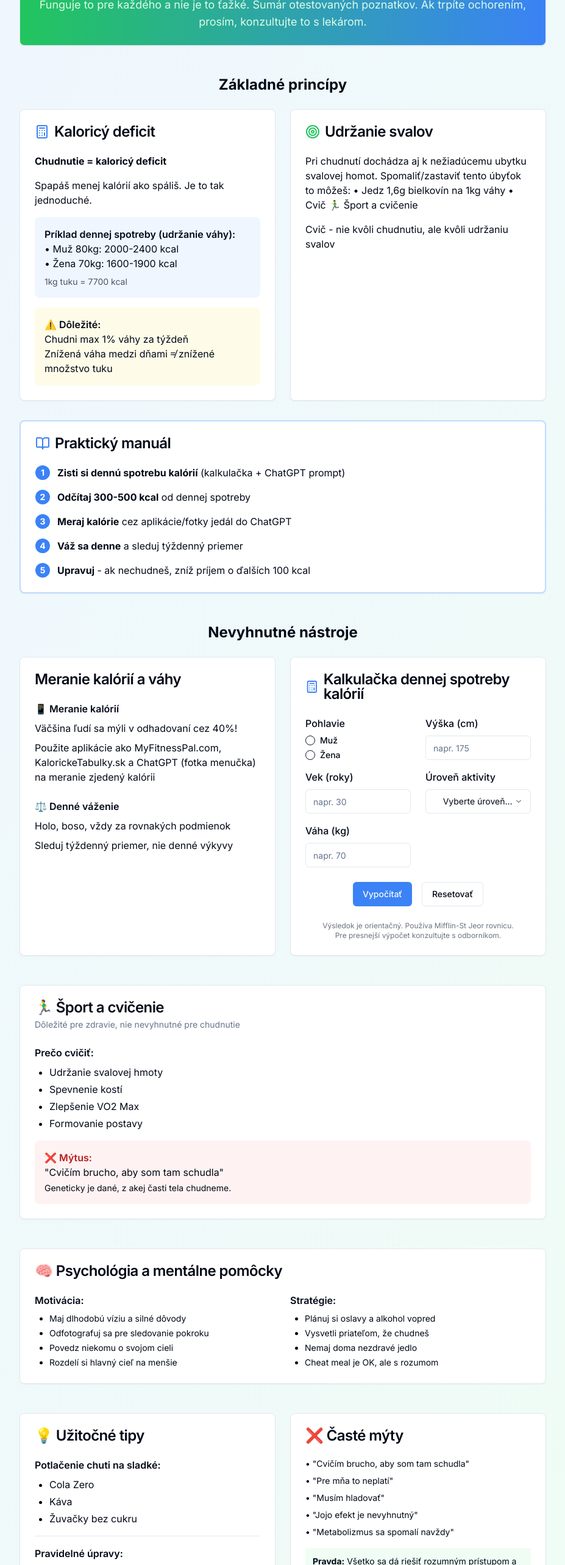
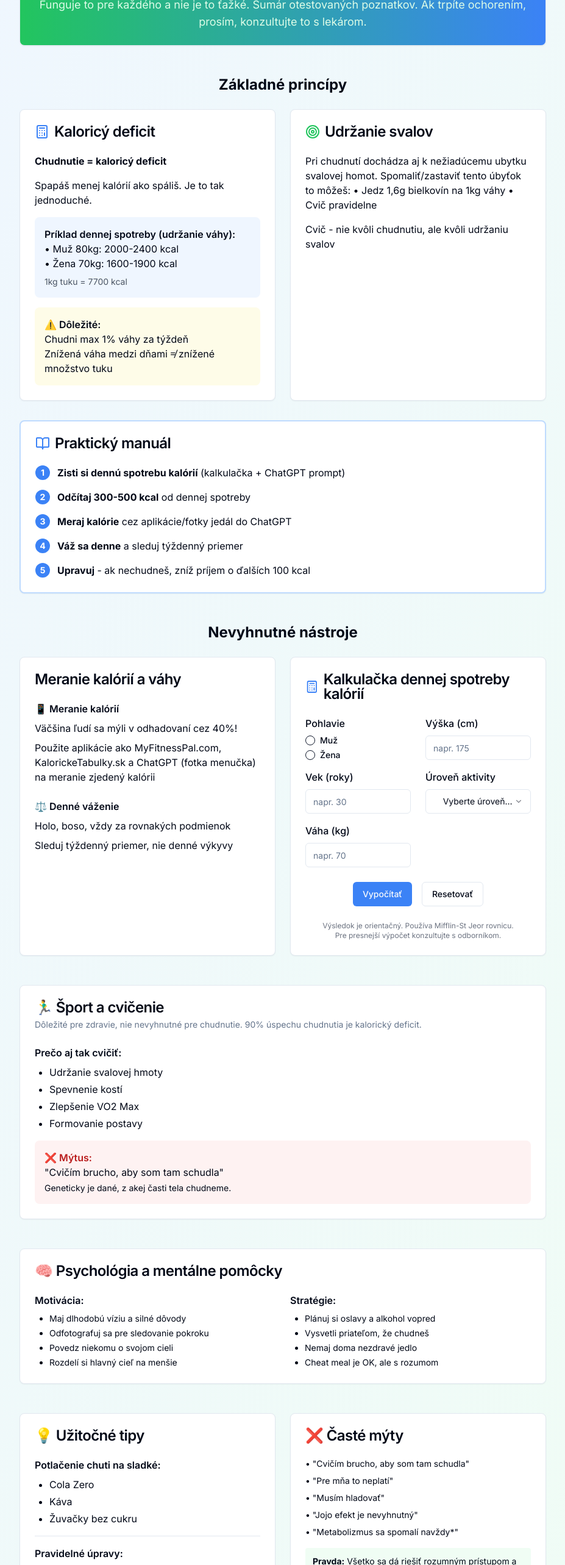
Before and after one commit to Luxqs/slimzyo, a React (Vite) app: page / in a window 1280 px wide. Shown: the part 234-2800 px from the top of the page at 61% size, without its empty margins (176-1103 px from the left). Built offline with nearby package versions, Linux system fonts and the light colour scheme.

Commit message:
Visual edit in Lovable
Edited UI in Lovable

```diff
--- a/src/pages/Index.tsx
+++ b/src/pages/Index.tsx
@@ -69,13 +69,10 @@ Ak trpíte ochorením, prosím, konzultujte to s lekárom.</CardDescription>
                   Udržanie svalov
                 </CardTitle>
               </CardHeader>
-              <CardContent>
+              <CardContent className="rounded-lg">
                 <p className="mb-4">Pri chudnutí dochádza aj k nežiadúcemu ubytku svalovej homot. Spomaliť/zastaviť tento úbyťok to môžeš:
 • Jedz 1,6g bielkovín na 1kg váhy
-• Cvič
-
-
-🏃‍♂️ Šport a cvičenie</p>
+• Cvič pravidelne</p>
                 <p className="mb-4">Cvič - nie kvôli chudnutiu, ale kvôli udržaniu svalov</p>
               </CardContent>
             </Card>
@@ -154,11 +151,11 @@ Ak trpíte ochorením, prosím, konzultujte to s lekárom.</CardDescription>
           <Card>
             <CardHeader>
               <CardTitle>🏃‍♂️ Šport a cvičenie</CardTitle>
-              <CardDescription>Dôležité pre zdravie, nie nevyhnutné pre chudnutie</CardDescription>
+              <CardDescription>Dôležité pre zdravie, nie nevyhnutné pre chudnutie. 90% úspechu chudnutia je kalorický deficit.</CardDescription>
             </CardHeader>
             <CardContent>
               <div className="mb-4">
-                <h4 className="font-semibold mb-2">Prečo cvičiť:</h4>
+                <h4 className="font-semibold mb-2">Prečo aj tak cvičiť:</h4>
                 <ul className="list-disc pl-6 space-y-1">
                   <li>Udržanie svalovej hmoty</li>
                   <li>Spevnenie kostí</li>
@@ -239,7 +236,7 @@ Ak trpíte ochorením, prosím, konzultujte to s lekárom.</CardDescription>
                   <li>• "Pre mňa to neplatí"</li>
                   <li>• "Musím hladovať"</li>
                   <li>• "Jojo efekt je nevyhnutný"</li>
-                  <li>• "Metabolizmus sa spomalí navždy"</li>
+                  <li>• "Metabolizmus sa spomalí navždy*"</li>
                 </ul>
 
                 <div className="mt-4 p-3 bg-green-50 rounded">
```
